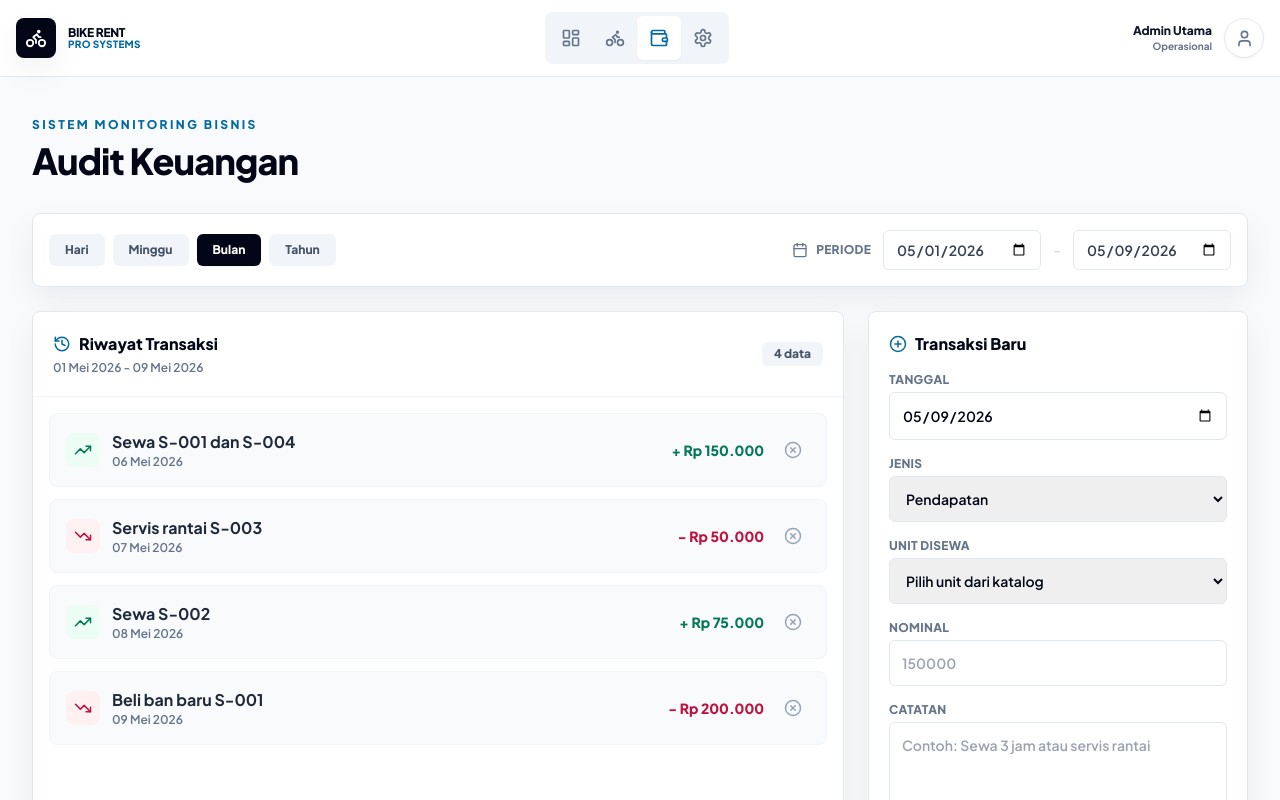
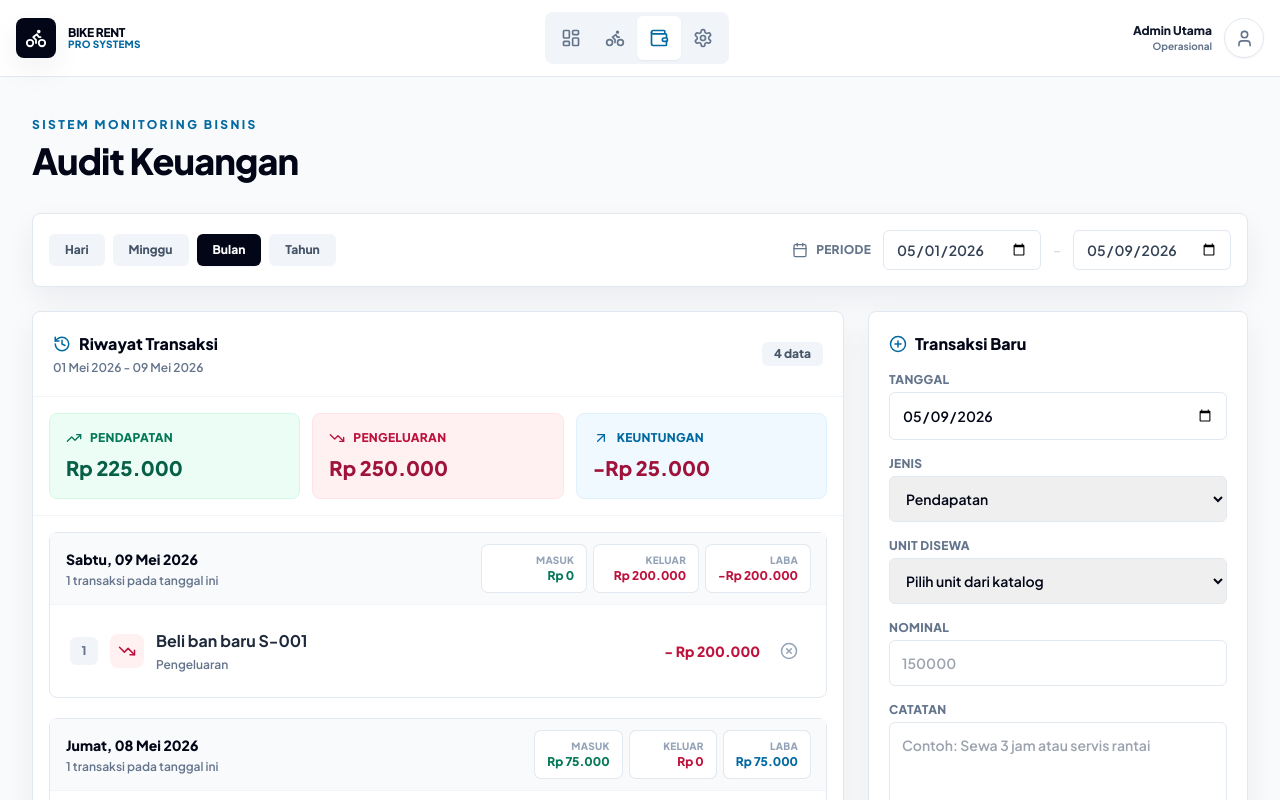
Before and after one commit to sopianddika-glitch/BIKE-RENT-PRO-SYSTEMS, a React (Vite) app: page / in a window 1280 px wide. Both pictures are taken after a click on the button "Audit". Shown: the top 800 px of the page. Built offline with nearby package versions, Linux system fonts and the light colour scheme.

Commit message:
Group finance history by transaction date

```diff
--- a/src/App.jsx
+++ b/src/App.jsx
@@ -31,7 +31,7 @@ import KpiCard from './components/KpiCard.jsx';
 import StatusBadge from './components/StatusBadge.jsx';
 import { BIKE_STATUSES, STATUS_META, initialBikes, initialTransactions, quickFilters } from './data/seed.js';
 import { getQuickRange, isDateWithinRange } from './lib/dateFilters.js';
-import { formatCurrency, formatDate, normalizeText } from './lib/formatters.js';
+import { formatCurrency, formatDate, formatFullDate, normalizeText } from './lib/formatters.js';
 import { loadState, saveState } from './lib/storage.js';
 
 const STORAGE_KEYS = {
@@ -147,6 +147,42 @@ export default function App() {
       laba: pendapatan - pengeluaran,
     };
   }, [bikes, filteredTransactions]);
+
+  const transactionGroups = useMemo(() => {
+    const sortedTransactions = [...filteredTransactions].sort((firstTransaction, secondTransaction) => {
+      const dateComparison = secondTransaction.date.localeCompare(firstTransaction.date);
+      if (dateComparison !== 0) return dateComparison;
+      return secondTransaction.id - firstTransaction.id;
+    });
+
+    const groups = sortedTransactions.reduce((groupMap, transaction) => {
+      if (!groupMap.has(transaction.date)) {
+        groupMap.set(transaction.date, {
+          date: transaction.date,
+          transactions: [],
+          pendapatan: 0,
+          pengeluaran: 0,
+        });
+      }
+
+      const group = groupMap.get(transaction.date);
+      const amount = Number(transaction.amount || 0);
+      group.transactions.push(transaction);
+
+      if (transaction.type === 'pendapatan') {
+        group.pendapatan += amount;
+      } else {
+        group.pengeluaran += amount;
+      }
+
+      return groupMap;
+    }, new Map());
+
+    return Array.from(groups.values()).map((group) => ({
+      ...group,
+      laba: group.pendapatan - group.pengeluaran,
+    }));
+  }, [filteredTransactions]);
 
   const toggleExpand = (id) => {
     setExpandedCard((currentId) => (currentId === id ? null : id));
@@ -638,28 +674,94 @@ export default function App() {
             </span>
           </div>
 
-          <div className="custom-scrollbar max-h-[560px] overflow-y-auto p-4">
-            {filteredTransactions.length > 0 ? (
-              <div className="space-y-3">
-                {filteredTransactions.map((transaction) => {
+          <div className="border-b border-slate-100 p-4">
+            <div className="grid grid-cols-1 gap-3 md:grid-cols-3">
+              <div className="rounded-lg border border-emerald-100 bg-emerald-50 p-4">
+                <div className="flex items-center gap-2 text-xs font-black uppercase tracking-wide text-emerald-700">
+                  <TrendingUp size={16} />
+                  Pendapatan
+                </div>
+                <p className="mt-2 text-xl font-black text-emerald-800">{formatCurrency(stats.pendapatan)}</p>
+              </div>
+              <div className="rounded-lg border border-rose-100 bg-rose-50 p-4">
+                <div className="flex items-center gap-2 text-xs font-black uppercase tracking-wide text-rose-700">
+                  <TrendingDown size={16} />
+                  Pengeluaran
+                </div>
+                <p className="mt-2 text-xl font-black text-rose-800">{formatCurrency(stats.pengeluaran)}</p>
+              </div>
+              <div className="rounded-lg border border-sky-100 bg-sky-50 p-4">
+                <div className="flex items-center gap-2 text-xs font-black uppercase tracking-wide text-sky-700">
+                  <ArrowUpRight size={16} />
+                  Keuntungan
+                </div>
+                <p className={`mt-2 text-xl font-black ${stats.laba >= 0 ? 'text-sky-800' : 'text-rose-800'}`}>
+                  {formatCurrency(stats.laba)}
+                </p>
+              </div>
+            </div>
+          </div>
+
+          <div className="custom-scrollbar max-h-[640px] overflow-y-auto p-4">
+            {transactionGroups.length > 0 ? (
+              <div className="space-y-5">
+                {transactionGroups.map((group) => (
+                  <section key={group.date} className="rounded-lg border border-slate-200 bg-white">
+                    <div className="flex flex-col gap-3 border-b border-slate-100 bg-slate-50 px-4 py-3 lg:flex-row lg:items-center lg:justify-between">
+                      <div>
+                        <h3 className="text-sm font-black text-slate-950">{formatFullDate(group.date)}</h3>
+                        <p className="mt-1 text-xs font-semibold text-slate-500">
+                          {group.transactions.length} transaksi pada tanggal ini
+                        </p>
+                      </div>
+                      <div className="grid grid-cols-1 gap-2 text-right sm:grid-cols-3">
+                        <div className="rounded-md bg-white px-3 py-2 ring-1 ring-slate-200">
+                          <p className="text-[10px] font-black uppercase tracking-wide text-slate-400">Masuk</p>
+                          <p className="text-xs font-black text-emerald-700">{formatCurrency(group.pendapatan)}</p>
+                        </div>
+                        <div className="rounded-md bg-white px-3 py-2 ring-1 ring-slate-200">
+                          <p className="text-[10px] font-black uppercase tracking-wide text-slate-400">Keluar</p>
+                          <p className="text-xs font-black text-rose-700">{formatCurrency(group.pengeluaran)}</p>
+                        </div>
+                        <div className="rounded-md bg-white px-3 py-2 ring-1 ring-slate-200">
+                          <p className="text-[10px] font-black uppercase tracking-wide text-slate-400">Laba</p>
+                          <p className={`text-xs font-black ${group.laba >= 0 ? 'text-sky-700' : 'text-rose-700'}`}>
+                            {formatCurrency(group.laba)}
+                          </p>
+                        </div>
+                      </div>
+                    </div>
+
+                    <div className="divide-y divide-slate-100 p-2">
+                      {group.transactions.map((transaction, index) => {
                         const isIncome = transaction.type === 'pendapatan';
                         const Icon = isIncome ? TrendingUp : TrendingDown;
 
                         return (
                           <div
                             key={transaction.id}
-                      className="flex flex-col gap-3 rounded-lg border border-slate-100 bg-slate-50 p-4 sm:flex-row sm:items-center sm:justify-between"
+                            className="grid gap-3 rounded-md px-3 py-4 transition hover:bg-slate-50 md:grid-cols-[auto_1fr_auto] md:items-center"
                           >
                             <div className="flex items-center gap-3">
-                        <div className={`rounded-lg p-2 ${isIncome ? 'bg-emerald-50 text-emerald-700' : 'bg-rose-50 text-rose-700'}`}>
+                              <span className="flex h-7 w-7 items-center justify-center rounded-md bg-slate-100 text-xs font-black text-slate-500">
+                                {index + 1}
+                              </span>
+                              <div
+                                className={`rounded-lg p-2 ${
+                                  isIncome ? 'bg-emerald-50 text-emerald-700' : 'bg-rose-50 text-rose-700'
+                                }`}
+                              >
                                 <Icon size={18} />
                               </div>
-                        <div>
-                          <p className="font-bold text-slate-800">{transaction.note}</p>
-                          <p className="text-xs font-semibold text-slate-500">{formatDate(transaction.date)}</p>
                             </div>
+                            <div className="min-w-0">
+                              <p className="truncate font-bold text-slate-800">{transaction.note}</p>
+                              <p className="mt-1 text-xs font-semibold text-slate-500">
+                                {isIncome ? 'Pendapatan' : 'Pengeluaran'}
+                                {transaction.bikeNumber ? ` - Unit ${transaction.bikeNumber}` : ''}
+                              </p>
                             </div>
-                      <div className="flex items-center justify-between gap-3 sm:justify-end">
+                            <div className="flex items-center justify-between gap-3 md:justify-end">
                               <p className={`text-sm font-black ${isIncome ? 'text-emerald-700' : 'text-rose-700'}`}>
                                 {isIncome ? '+' : '-'} {formatCurrency(transaction.amount)}
                               </p>
@@ -675,6 +777,9 @@ export default function App() {
                           </div>
                         );
                       })}
+                    </div>
+                  </section>
+                ))}
               </div>
             ) : (
               <EmptyState icon={History} title="Belum ada transaksi dalam periode ini" />
--- a/src/lib/formatters.js
+++ b/src/lib/formatters.js
@@ -15,4 +15,15 @@ export const formatDate = (dateString) => {
   }).format(new Date(`${dateString}T00:00:00`));
 };
 
+export const formatFullDate = (dateString) => {
+  if (!dateString) return '-';
+
+  return new Intl.DateTimeFormat('id-ID', {
+    weekday: 'long',
+    day: '2-digit',
+    month: 'long',
+    year: 'numeric',
+  }).format(new Date(`${dateString}T00:00:00`));
+};
+
 export const normalizeText = (value) => String(value || '').trim().toLowerCase();
```
Lines whose indentation alone changed are shown as unchanged.
